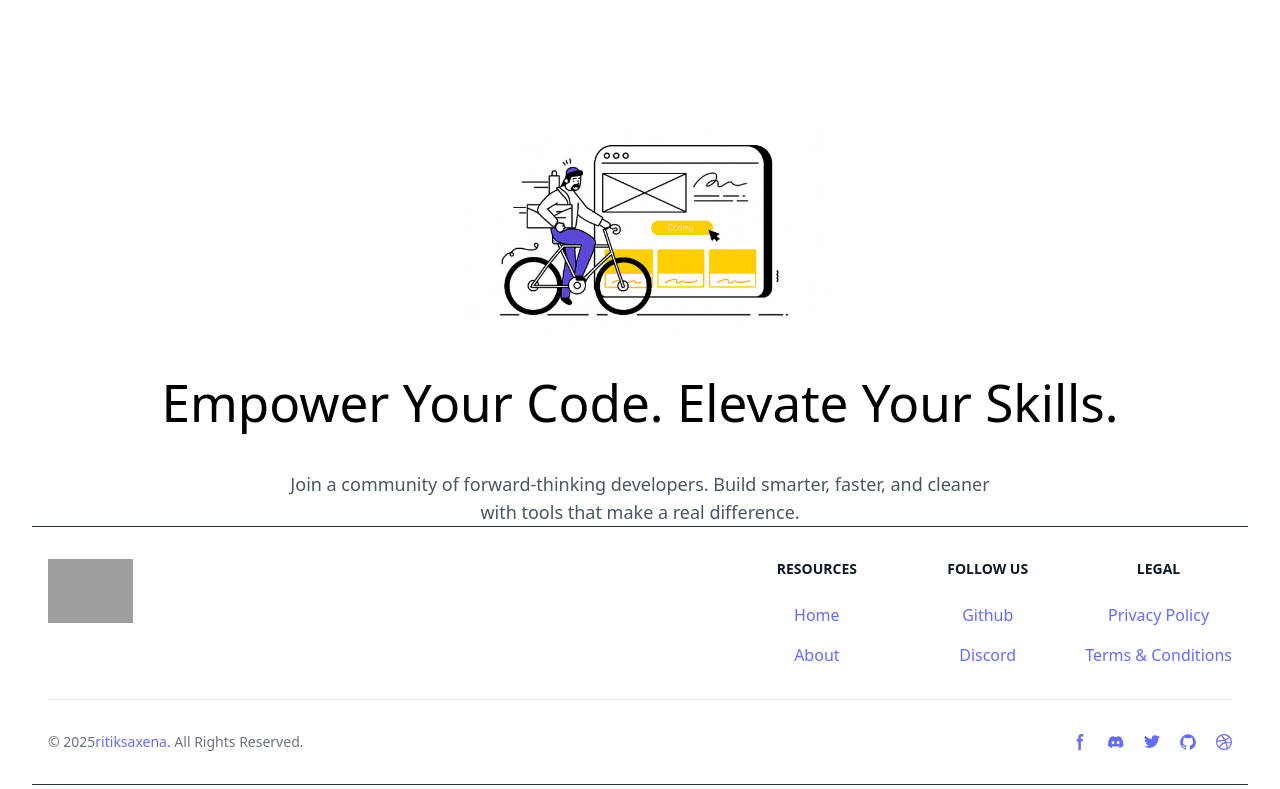
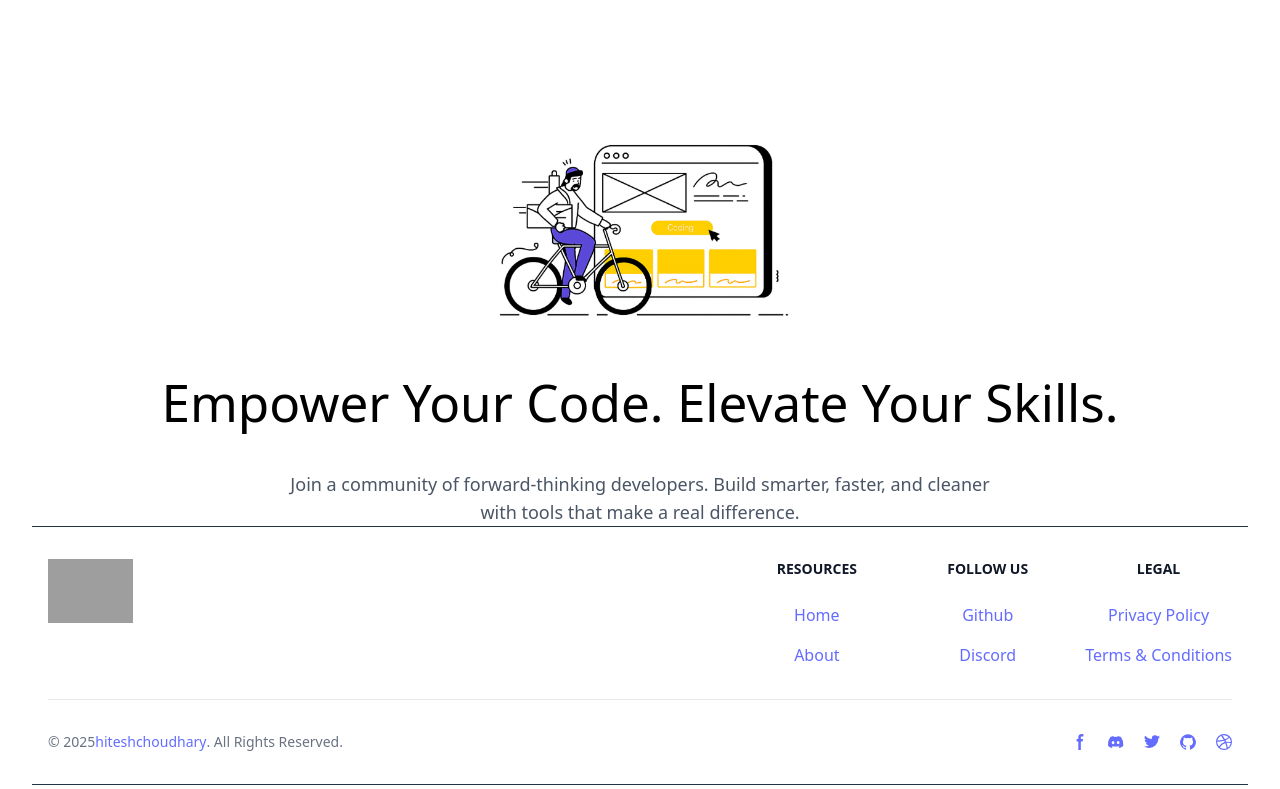
Before and after one commit to Inversion-04/React_Router_Project, a React (Vite) app: page / in a window 1280 px wide. Shown: the part 2022-2811 px from the top of the page. Built offline with nearby package versions, Linux system fonts and the light colour scheme; grey boxes are pictures that could not be loaded.

Commit message:
Update Footer.jsx

```diff
--- a/src/Components/Footer/Footer.jsx
+++ b/src/Components/Footer/Footer.jsx
@@ -73,7 +73,7 @@ export default function Footer() {
                     <span className="text-sm text-gray-500 sm:text-center">
                         © 2025
                         <a href="https://hiteshchoudhary.com/" className="hover:underline">
-                            ritiksaxena
+                            hiteshchoudhary
                         </a>
                         . All Rights Reserved.
                     </span>
```
